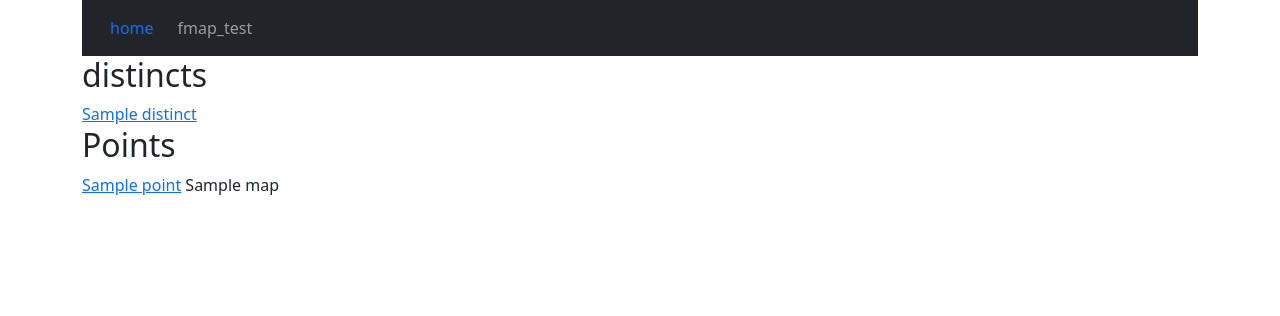
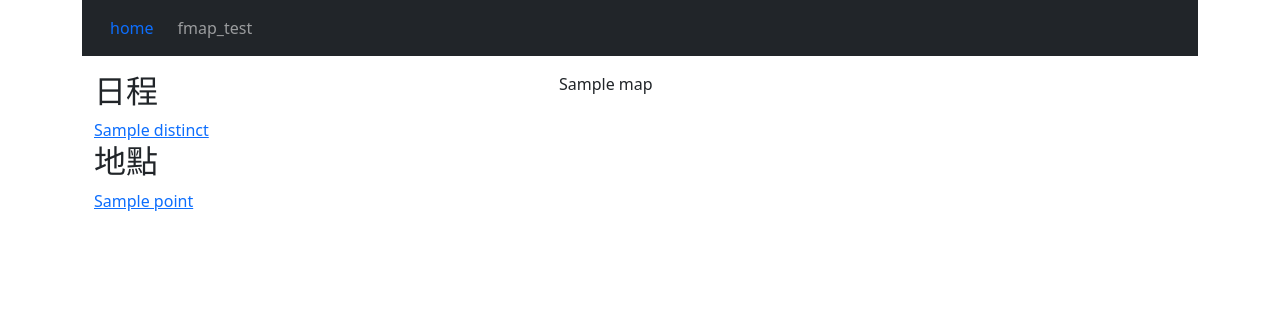
Before and after one commit to dogppatrick/Djangodemo, a Django app: template templates/fmap_detail.html in a window 1280 px wide. Shown: the top 316 px of the page. Run offline with Django 3.2, Linux system fonts and the light colour scheme; the template is opened without the code that fills it: most values are stand-ins (such as "Sample title", 1, 10 or a date in 2020).

Commit message:
edit html templates

```diff
--- a/templates/base.html
+++ b/templates/base.html
@@ -12,13 +12,12 @@
         {% block title %}
         <title>replace the title</title>
         {% endblock %}
+
+    </head>
+    <body class="container">
         {% include "header.html"%}
-    </head>
-    <body class='container'>
-        <div>
-            {% block content %}
-            replace content here
-            {% endblock %}
-        </div>
+        {% block content %}
+        replace content here
+        {% endblock %}
     </body>
 </html>
--- a/templates/fmap.html
+++ b/templates/fmap.html
@@ -6,11 +6,22 @@
 
 
 {% block content %}
-<h2>distincts</h2>
-{%  for d in distinct  %}
-    <a class="link" href="/fmap/{{d}}/0" >{{d}}</a>
-{% endfor %}
-
-{{map|safe}}
-
+    <div class="container">
+        <div class="d-grid gap-3">
+                <div class="p-2"> </div>
+        </div>
+        <div class="row">
+            <div class="col-5">
+                <h2> 日程 </h2>
+                {%  for n,d in distinct  %}
+                    <a class="link" href="/fmap/{{d}}/0" >{{n}}</a>
+                {% endfor %}
+            {% block point_block %}
+            {% endblock %}
+            </div>
+            <div class="col-7">
+            {{map|safe}}
+            </div>
+        </div>
+    </div>
 {% endblock %}
--- a/templates/fmap_detail.html
+++ b/templates/fmap_detail.html
@@ -1,19 +1,9 @@
-{% extends "base.html" %}
-
-{% block title %}
-    <title>{{ title }}</title>
-{% endblock %}
+{% extends "fmap.html" %}
 
 
-{% block content %}
-<h2> distincts </h2>
-{%  for d in distinct  %}
-    <a class="link" href="/fmap/{{d}}/0" >{{d}}</a>
-{% endfor %}
-<h2> Points </h2>
-{%  for p in points  %}
-    <a class="link" href="/fmap/{{cur_distict}}/{{p}}" >{{p}}</a>
-{% endfor %}
-{{map|safe}}
-
+{% block point_block %}
+<h2> 地點 </h2>
+    {%  for n,p in points  %}
+        <a class="link" href="/fmap/{{cur_distict}}/{{p}}" >{{n}}</a>
+    {% endfor %}
 {% endblock %}
--- a/templates/header.html
+++ b/templates/header.html
@@ -1,18 +1,11 @@
 <nav class="navbar navbar-expand-lg navbar-dark bg-dark">
     <div class="container-fluid">
-        {% comment %} {%= link_to "Home", root_path, class:"nav-link" %} {% endcomment %}
         <a class="nav-link" href="/" >home</a>
         <div class="collapse navbar-collapse" id="navbarSupportedContent">
             <ul class="navbar-nav me-auto mb-2 mb-lg-0">
-                {% comment %} <li class="nav-item"> {% endcomment %}
-                    {% comment %} <a class="nav-link" href="../profiles/" >profiles</a> {% endcomment %}
-                {% comment %} </li> {% endcomment %}
                 <li class="nav-item">
                     <a class="nav-link" href="/fmap/" >fmap_test</a>
                 </li>
-                {% comment %} <li class="nav-item"> {% endcomment %}
-                    {% comment %} <a class="nav-link" href="../admin/" >login</a> {% endcomment %}
-                {% comment %} </li>                      {% endcomment %}
             </ul>
         </div>
     </div>
```
Also changed, not shown: pages/views.py (+10 -8 lines).
